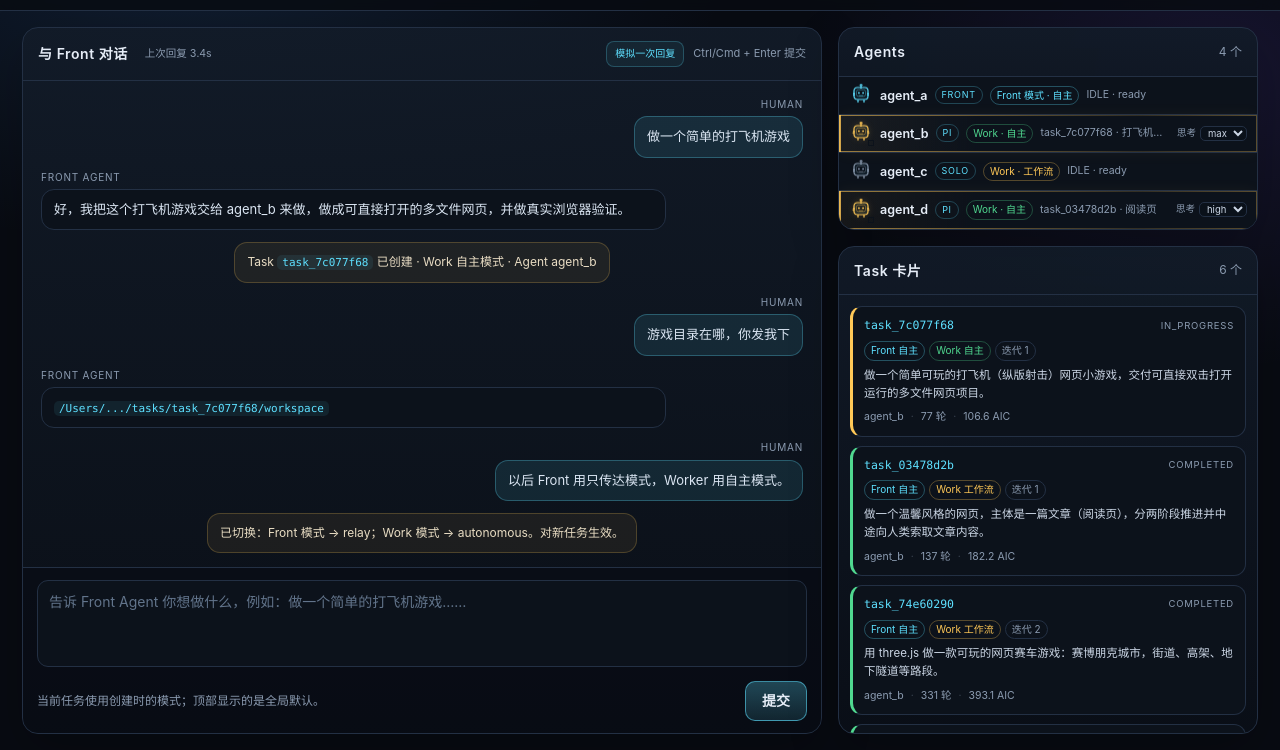
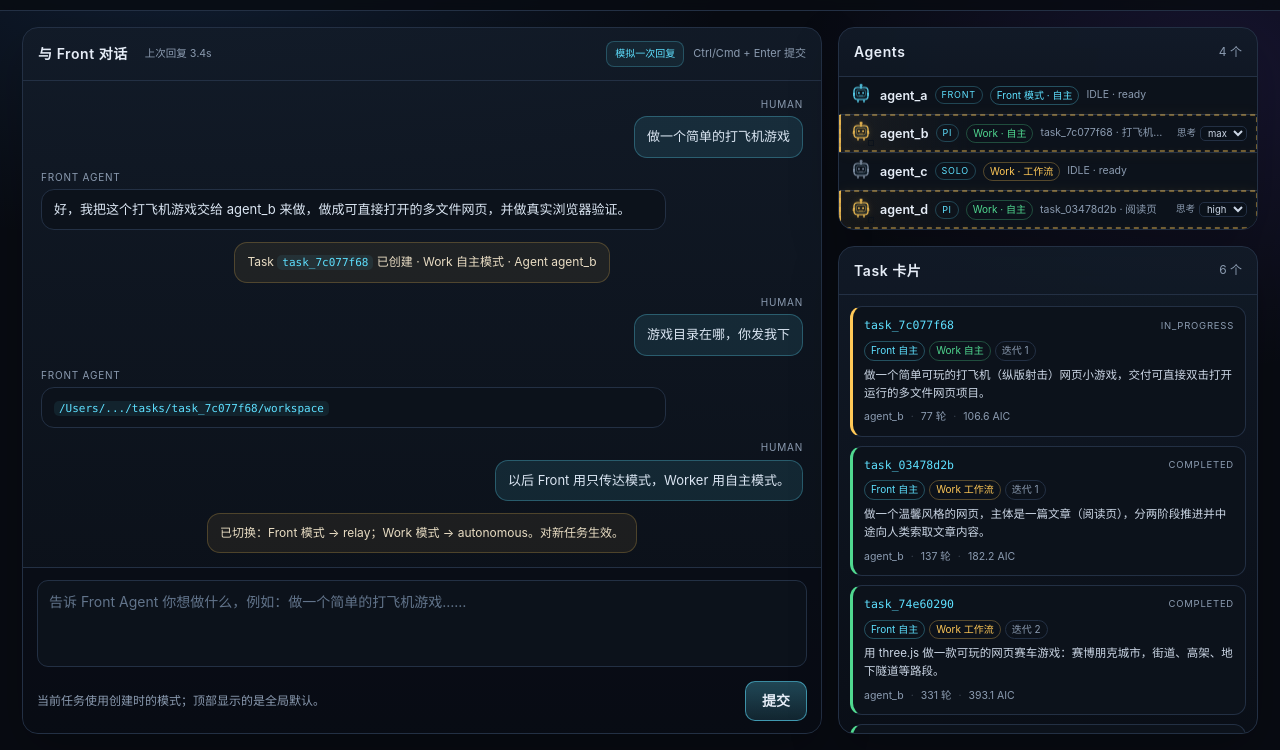
Before and after one commit to qiaoshengqiang/ai-economy, a plain HTML site: page ui/static/layout_preview.html in a window 1280 px wide. Shown: the part 50-800 px from the top of the page. Drawn offline with Linux system fonts and the light colour scheme.

Commit message:
design: 工作中 Agent 改为顺时针虚线边框

```diff
--- a/ui/static/layout_preview.html
+++ b/ui/static/layout_preview.html
@@ -219,27 +219,27 @@
     background: linear-gradient(90deg, rgba(255,200,87,.055), var(--panel-2) 34%);
     box-shadow: inset 2px 0 0 rgba(255,200,87,.8), 0 0 16px rgba(255,200,87,.055);
   }
-  .agent-row.working::before {
-    content: "";
+  .agent-row.working > * { position: relative; z-index: 1; }
+  .agent-row.working > .agent-border {
     position: absolute;
-    inset: 0;
-    border: 1px solid transparent;
-    background: linear-gradient(90deg,
-      rgba(255,200,87,.16),
-      rgba(255,200,87,.8),
-      rgba(255,200,87,.16)) border-box;
-    background-size: 220% 100%;
-    -webkit-mask: linear-gradient(#fff 0 0) padding-box, linear-gradient(#fff 0 0);
-    -webkit-mask-composite: xor;
-    mask-composite: exclude;
-    animation: agent-border-flow 3.2s linear infinite;
+    inset: 0.5px;
+    width: calc(100% - 1px);
+    height: calc(100% - 1px);
+    overflow: visible;
     pointer-events: none;
-    z-index: 0;
+    z-index: 2;
+    filter: drop-shadow(0 0 2px rgba(255,200,87,.22));
   }
-  .agent-row.working > * { position: relative; z-index: 1; }
-  @keyframes agent-border-flow {
-    0% { background-position: 0% 50%; }
-    100% { background-position: 220% 50%; }
+  .agent-border rect {
+    fill: none;
+    stroke: rgba(255,200,87,.82);
+    stroke-width: 1;
+    stroke-dasharray: 5 4;
+    vector-effect: non-scaling-stroke;
+    animation: agent-dash-march 1.4s linear infinite;
+  }
+  @keyframes agent-dash-march {
+    to { stroke-dashoffset: -9; }
   }
   .agent-avatar {
     position: relative; flex: 0 0 24px; width: 24px; height: 24px;
@@ -328,7 +328,7 @@
   }
   @media (prefers-reduced-motion: reduce) {
     .robot * { animation: none !important; }
-    .agent-row.working::before { animation: none !important; }
+    .agent-border rect { animation: none !important; }
   }
 
   .task-list {
@@ -494,6 +494,9 @@
             <span class="agent-task">IDLE · ready</span>
           </div>
           <div class="agent-row working">
+            <svg class="agent-border" aria-hidden="true">
+              <rect x="0" y="0" width="100%" height="100%"></rect>
+            </svg>
             <span class="agent-avatar">
               <svg class="robot working" viewBox="0 0 24 24" aria-hidden="true">
                 <g class="antenna">
@@ -565,6 +568,9 @@
             <span class="agent-task">IDLE · ready</span>
           </div>
           <div class="agent-row working">
+            <svg class="agent-border" aria-hidden="true">
+              <rect x="0" y="0" width="100%" height="100%"></rect>
+            </svg>
             <span class="agent-avatar">
               <svg class="robot working" viewBox="0 0 24 24" aria-hidden="true">
                 <g class="antenna">
```
